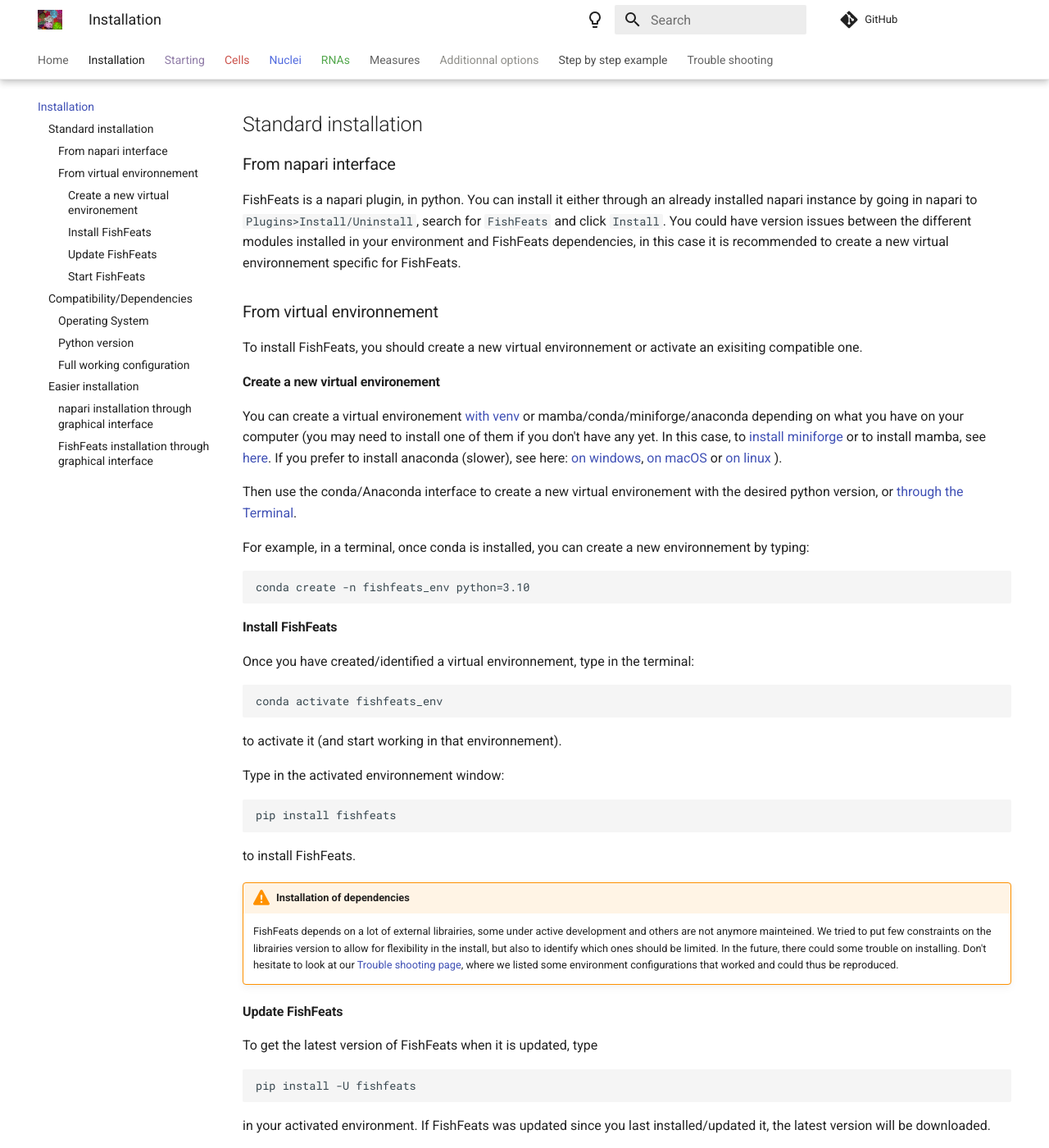
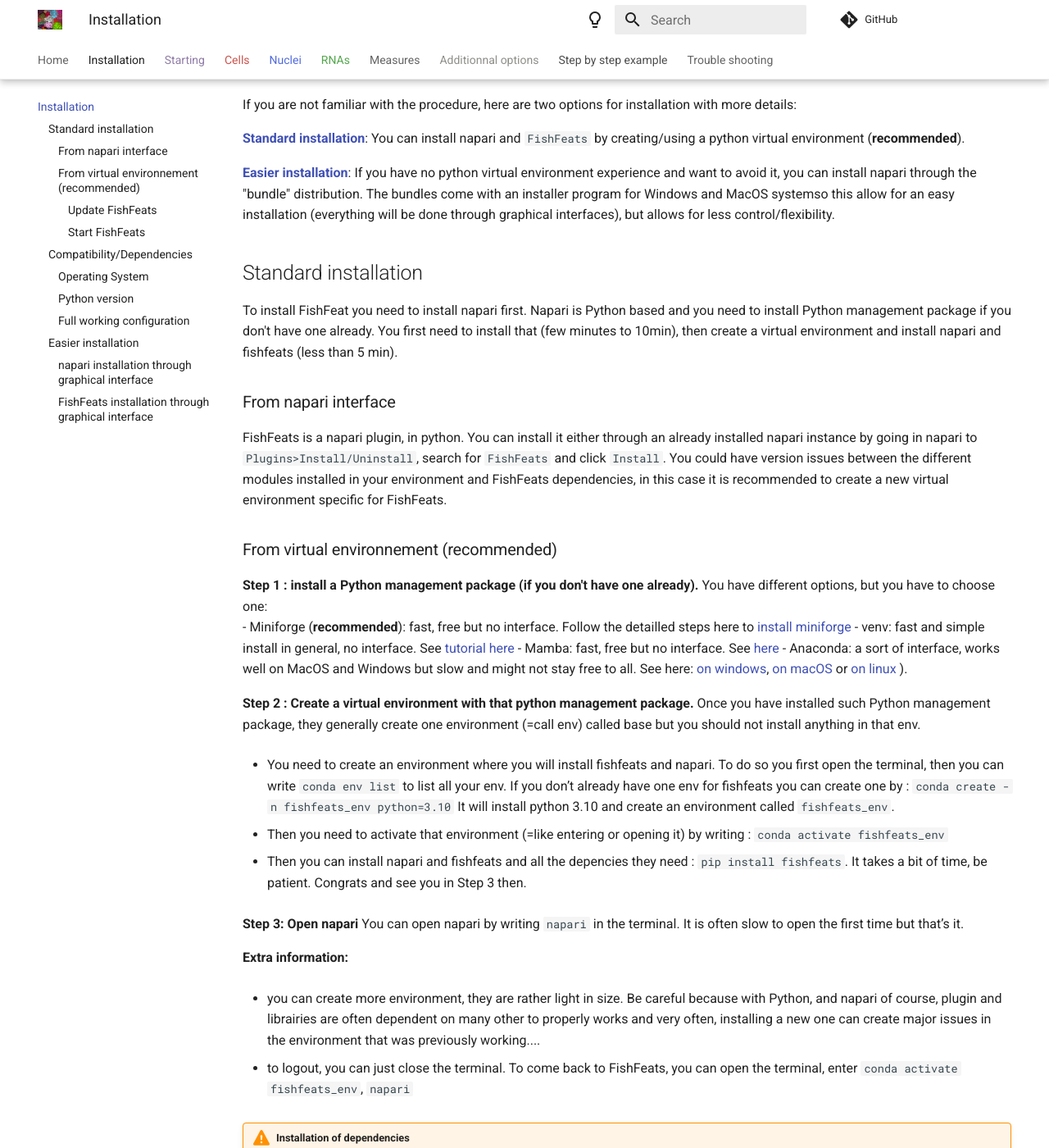
Before and after one commit to gletort/FishFeats, an MkDocs documentation site: the page built from docs/Installation.md, in a window 1280 px wide and 1400 px high, scrolled down 253 px. Shown: the whole window at 82% size. Built offline with MkDocs 1.6.1 and Material for MkDocs 9.7.7, drawn with Linux system fonts in a browser that asks for light colours; comment, search, counter and statistics services are not loaded; some of the changed text lies outside the part shown.

Commit message:
doc install

````diff
--- a/docs/Installation.md
+++ b/docs/Installation.md
@@ -1,4 +1,12 @@
 # Installation
+
+FishFeats is distributed in a pip module and can be installed as:
+```
+pip install fishfeats
+```
+in a virtual environment (python 3.10 recommended).
+
+If you are not familiar with the procedure, here are two options for installation with more details:
 
 [**Standard installation**](#standard-installation): You can install napari and `FishFeats` by creating/using a python virtual environment (**recommended**).
 
@@ -6,36 +14,45 @@
 The bundles come with an installer program for Windows and MacOS systemso this allow for an easy installation (everything will be done through graphical interfaces), but allows for less control/flexibility.
 
 ## Standard installation
+To install FishFeat you need to install napari first.
+Napari is Python based and you need to install Python management package if you don't have one already.
+You first need to install that (few minutes to 10min), then create a virtual environment and install napari and fishfeats (less than 5 min).
+
 ### From napari interface
 FishFeats is a napari plugin, in python. You can install it either through an already installed napari instance by going in napari to `Plugins>Install/Uninstall`, search for `FishFeats` and click `Install`.
-You could have version issues between the different modules installed in your environment and FishFeats dependencies, in this case it is recommended to create a new virtual environnement specific for FishFeats.
+You could have version issues between the different modules installed in your environment and FishFeats dependencies, in this case it is recommended to create a new virtual environment specific for FishFeats.
 
-### From virtual environnement
-To install FishFeats, you should create a new virtual environnement or activate an exisiting compatible one.
+### From virtual environnement (recommended)
 
-#### Create a new virtual environement
- You can create a virtual environement [with venv](https://www.geeksforgeeks.org/create-virtual-environment-using-venv-python/) or mamba/conda/miniforge/anaconda depending on what you have on your computer (you may need to install one of them if you don't have any yet. In this case, to [install miniforge](https://kirenz.github.io/codelabs/codelabs/miniforge-setup/#0) or to install mamba, see [here](https://informatics.fas.harvard.edu/resources/tutorials/installing-command-line-software-conda-mamba/). If you prefer to install anaconda (slower), see here: [on windows](https://www.geeksforgeeks.org/how-to-install-anaconda-on-windows/), [on macOS](https://www.geeksforgeeks.org/installation-guide/how-to-install-anaconda-on-macos/?ref=ml_lbp) or [on linux](https://www.geeksforgeeks.org/how-to-install-anaconda-on-linux/) ).
+**Step 1 : install a Python management package (if you don't have one already).**
+You have different options, but you have to choose one:
+- Miniforge (**recommended**): fast, free but no interface. Follow the detailled steps here to [install miniforge](https://kirenz.github.io/codelabs/codelabs/miniforge-setup/#0)
+- venv: fast and simple install in general, no interface. See [tutorial here](https://www.geeksforgeeks.org/create-virtual-environment-using-venv-python/)
+- Mamba: fast, free but no interface. See [here](https://informatics.fas.harvard.edu/resources/tutorials/installing-command-line-software-conda-mamba/)
+- Anaconda: a sort of interface, works well on MacOS and Windows but slow and might not stay free to all. See here: [on windows](https://www.geeksforgeeks.org/how-to-install-anaconda-on-windows/), [on macOS](https://www.geeksforgeeks.org/installation-guide/how-to-install-anaconda-on-macos/?ref=ml_lbp) or [on linux](https://www.geeksforgeeks.org/how-to-install-anaconda-on-linux/) ).
 
-Then use the conda/Anaconda interface to create a new virtual environement with the desired python version, or [through the Terminal](https://www.geeksforgeeks.org/set-up-virtual-environment-for-python-using-anaconda/).
+**Step 2 : Create a virtual environment with that python management package.**
+Once you have installed such Python management package, they generally create one environment (=call env) called base but you should not install anything in that env.
 
-For example, in a terminal, once conda is installed, you can create a new environnement by typing:
-```
-conda create -n fishfeats_env python=3.10
-```
+- You need to create an environment where you will install fishfeats and napari. To do so you first open the terminal, then you can write `conda env list` to list all your env.
+If you don’t already have one env for fishfeats you can create one by : ```conda create -n fishfeats_env python=3.10```
+It will install python 3.10 and create an environment called `fishfeats_env`.
 
-#### Install FishFeats
-Once you have created/identified a virtual environnement, type in the terminal:
-```
-conda activate fishfeats_env
-```
-to activate it (and start working in that environnement).
+- Then you need to activate that environment (=like entering or opening it) by writing : ```conda activate fishfeats_env```
 
-Type in the activated environnement window:
+- Then you can install napari and fishfeats and all the depencies they need : `pip install fishfeats`.
+It takes a bit of time, be patient. Congrats and see you in Step 3 then.
 
-```
-pip install fishfeats
-```
-to install FishFeats.
+**Step 3: Open napari**
+You can open napari by writing `napari` in the terminal.
+It is often slow to open the first time but that’s it.
+
+
+**Extra information:**
+
+- you can create more environment, they are rather light in size. Be careful because with Python, and napari of course, plugin and librairies are often dependent on many other to properly works and very often, installing a new one can create major issues in the environment that was previously working....
+
+- to logout, you can just close the terminal. To come back to FishFeats, you can open the terminal, enter `conda activate fishfeats_env`, `napari`
 
 !!! warning "Installation of dependencies"
 	FishFeats depends on a lot of external librairies, some under active development and others are not anymore mainteined. We tried to put few constraints on the librairies version to allow for flexibility in the install, but also to identify which ones should be limited. In the future, there could some trouble on installing. Don't hesitate to look at our [Trouble shooting page](./Known-errors-and-solutions.md), where we listed some environment configurations that worked and could thus be reproduced.
````
